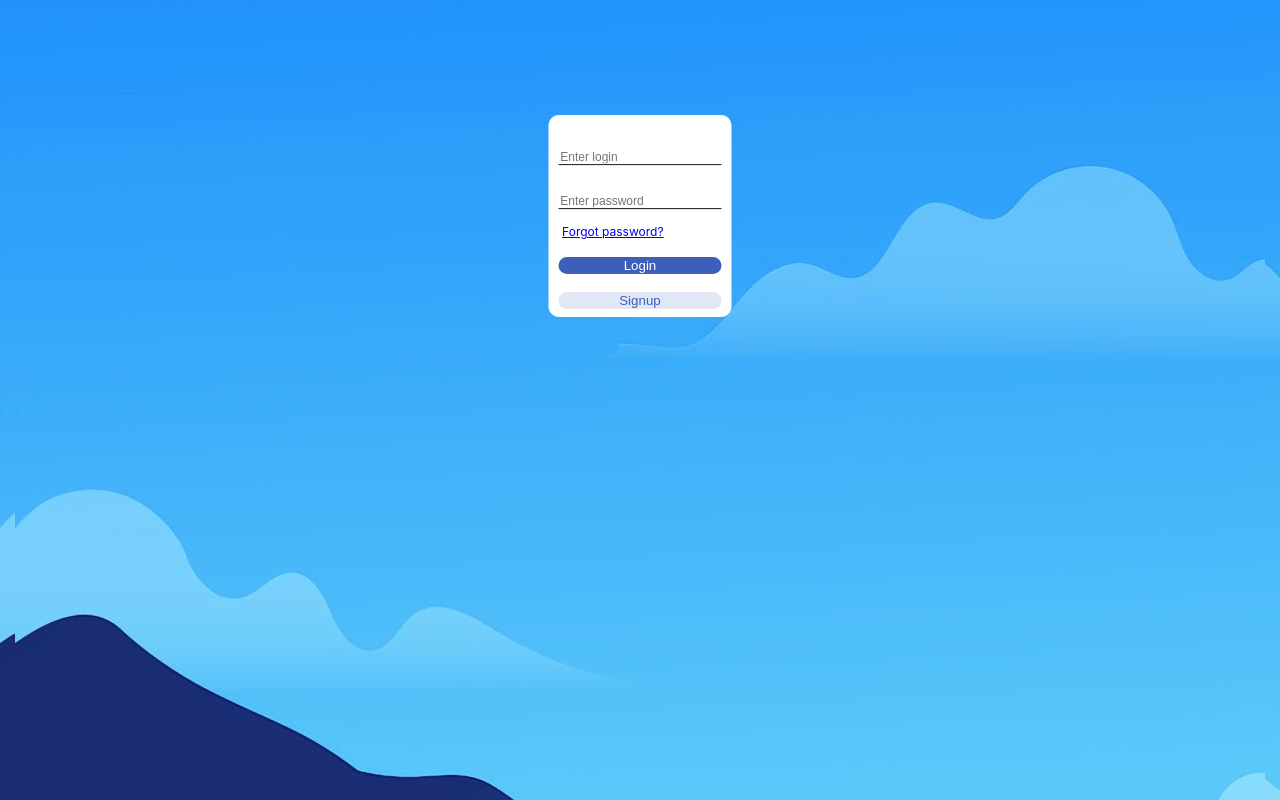
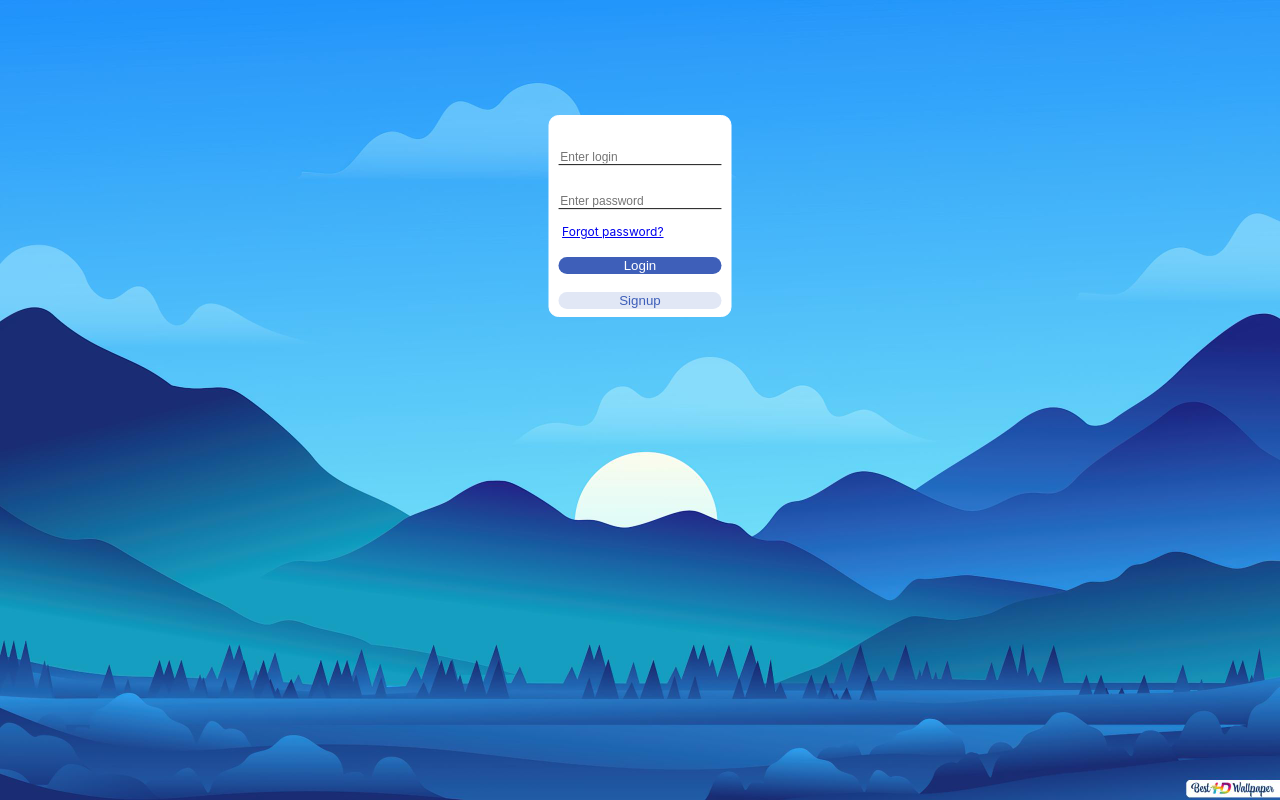
Before and after one commit to Yellowtyler/chat-app, a React (Create React App) app in the folder chat-app-frontend/: page / in a window 1280 px wide. Built offline with nearby package versions, Linux system fonts and the light colour scheme.

Commit message:
revised background

```diff
--- a/chat-app-frontend/src/styles/auth.css
+++ b/chat-app-frontend/src/styles/auth.css
@@ -1,11 +1,9 @@
-
 .container {
     margin-left: auto;
     margin-right: auto;
-    padding-right: 15px;
-    padding-left: 15px;
     min-height: 100vh;
     background-image: url("./../images/background.png");
+    background-size: cover;
   }
 
 .auth-page {
@@ -99,6 +97,7 @@
   align-items: center;
   justify-content: center;
   background-color: white;
+  color: white;
   flex-direction: column;
   min-height: 170px;
   height: 200px;
@@ -114,8 +113,9 @@
   size: 14px;
   overflow: visible;
   margin-right: 8.5rem;
-  margin-bottom: 1ch;
+  margin-bottom: 1.3ch;
   cursor: pointer;
+  color: black;
 }
 
 .login-signup {
```
